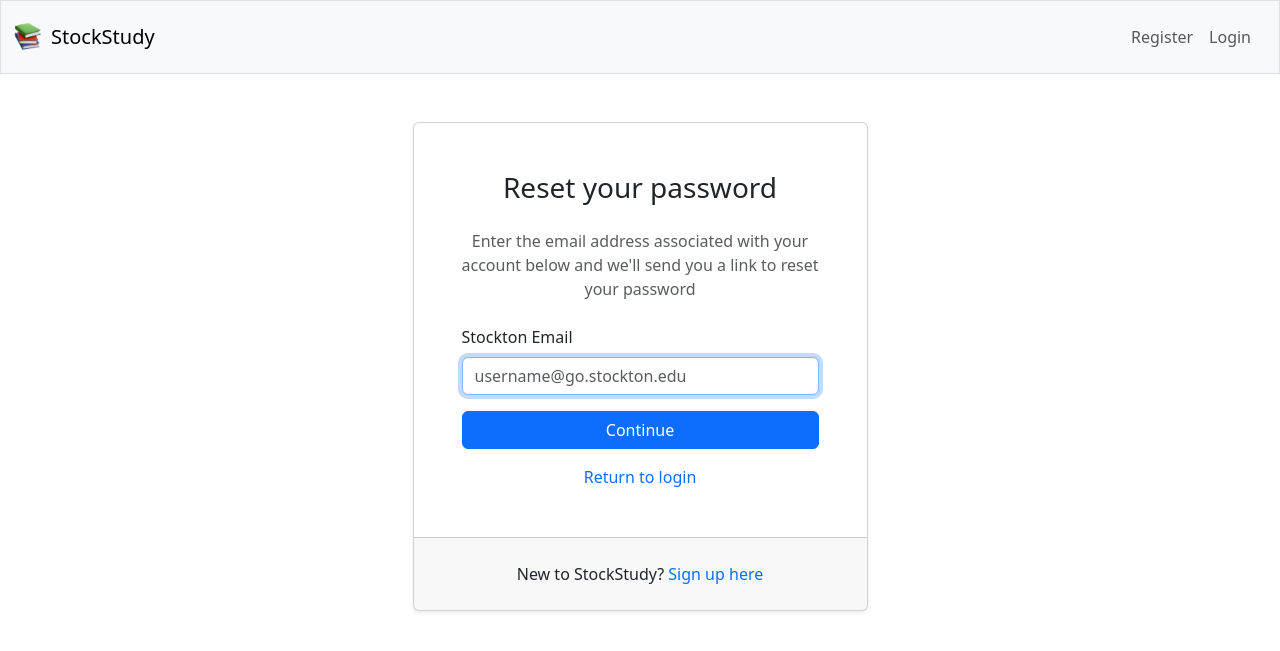
After one commit to JoeyCorbett/StockStudy, a Flask app: page /reset in a window 1280 px wide. The commit adds this page. Shown: the top 651 px of the page. Run offline with Flask 3, Linux system fonts and the light colour scheme.

Commit message:
feat: Implement password reset functionality with email verification
- Added routes for password reset workflow
- '/reset' for requesting a password reset
- '/check-email' for confirmation of reset email sent
- '/reset-email<token>' to verify the reset token and grant access to password change
- '/change-password' to change password
- Implemented rate limiting for reset email requests for prevent abuse
- Added session-based tracking to manage reset token verification
- Protected against email enumeration with consistent responses and artificial delays
- Added card footers to login, register, and reset password forms

```diff
--- a/app/__init__.py
+++ b/app/__init__.py
@@ -8,7 +8,18 @@
 from flask_sqlalchemy import SQLAlchemy
 from flask_bcrypt import Bcrypt
 from flask_login import LoginManager, login_user, login_required, logout_user, current_user
-from app.utils import is_valid_email, is_valid_name, is_valid_password, generate_verification_token, confirm_verification_token, send_verification_email
+from app.utils import (
+    is_valid_email,
+    is_valid_name,
+    is_valid_password,
+    generate_verification_token,
+    confirm_verification_token,
+    send_verification_email,
+    generate_reset_email,
+    confirm_reset_token,
+    send_reset_email,
+)
+import time
 from dotenv import load_dotenv
 load_dotenv()
 
@@ -61,17 +72,24 @@
     )
 
     # Rate limit error handler
+    # TODO Make redirect go off current page
     @app.errorhandler(429)
     def rate_limit_exceeded(e):
         email = session.get("email")
-        flash("Your have exceeded the allowed number of verification requests. Please wait and try again", "danger")
-        return redirect(url_for('verify_page'))
+        flash("Your have exceeded the allowed number of email requests. Please wait and try again", "danger")
+        return redirect(url_for('login', email=email))
 
     @limiter.limit("1 per minute; 5 per hour")
     def send_verification_email_limit(email):
         token = generate_verification_token(email)
         verification_url = url_for('verify_email', token=token, _external=True)
         send_verification_email(mail, email, verification_url)
+
+    @limiter.limit("1 per minute; 5 per hour")
+    def send_reset_email_limit(email):
+        token = generate_reset_email(email)
+        reset_url = url_for('reset_email', token=token, _external=True)
+        send_reset_email(mail, email, reset_url)
 
     login_manager.login_view = 'login'
     login_manager.login_message = None
@@ -142,6 +160,7 @@
         redirect_uri = url_for('authorize', _external=True)
         return google.authorize_redirect(redirect_uri)
 
+
     @app.route('/login/callback')
     def authorize():
         try:
@@ -189,8 +208,10 @@
                 )
                 db.session.add(new_user)
                 db.session.commit()
+
                 login_user(new_user)
                 flash(f"Welcome, {new_user.name}!", "success")
+
                 return redirect(url_for('index'))
         except OAuthError:
             flash("Authorization failed or was denied. Please try again.", "danger")
@@ -243,7 +264,7 @@
             send_verification_email_limit(email)
 
             # Save email to session
-            session["email"] = email
+            session["reg_email"] = email
 
             return redirect(url_for('verify_page'))
 
@@ -251,16 +272,19 @@
 
     @app.route("/verify-page")
     def verify_page():
-        email = session.get("email")
+        email = session.get("reg_email")
         if not email:
-            flash("Session expired or no email found. Please register again.", "danger")
-            return redirect(url_for('register'))
+            flash("Session expired or no email found.", "danger")
+            return redirect(url_for('login'))
 
         return render_template('verify.html', email=email)
 
     @app.route("/verify-email/<token>")
     def verify_email(token):
         email = confirm_verification_token(token)
+
+        # Clear Session
+        session.pop('reg_email', None)
 
         # Confirm token
         if not email:
@@ -280,15 +304,12 @@
         user.is_verified = True
         db.session.commit()
 
-        # Clear session
-        session.pop('email', None)
-
         flash("Your email has been verified! You can now log in", "success")
         return redirect(url_for('login'))
 
     @app.route("/resend-verification", methods=['POST'])
     def resend_verification():
-        email = session.get('email')
+        email = session.get('reg_email')
 
         if not email:
             flash("Session expired or no email found. Please register again.", "danger")
@@ -306,6 +327,116 @@
         return redirect(url_for('verify_page'))
 
 
+    @app.route("/reset", methods=['GET', 'POST'])
+    def reset_password():
+        if request.method == 'POST':
+            email = request.form.get("email")
+
+            if not email:
+                flash("You must enter an email", "danger")
+                return redirect(url_for('reset_password'))
+
+            if not is_valid_email(email):
+                flash("Please use a valid Stockton Email address.", "danger")
+                return redirect(url_for('reset_password'))
+
+
+            user = User.query.filter_by(email=email).first()
+            if user:
+                send_reset_email_limit(user.email)
+            else:
+                # Fake load time to prevent email enumeration
+                time.sleep(2.92)
+
+            session["reset_email"] = email
+
+            return redirect(url_for('check_email'))
+
+        return render_template("reset.html")
+
+
+    @app.route("/check-email")
+    def check_email():
+        email = session.get("reset_email")
+        if not email:
+            flash("Session expired", "danger")
+            return redirect(url_for('reset_password'))
+
+        return render_template('check-email.html', email=email)
+
+    @app.route("/reset-email/<token>")
+    def reset_email(token):
+        email = confirm_reset_token(token)
+
+        # Confirm token
+        if not email:
+            flash("The reset link is invalid or has expired.", "danger")
+            return redirect(url_for('login'))
+
+        session.pop("reset_email", None)
+        session['reset_verified_email'] = email
+
+        return redirect(url_for('change_password'))
+
+    @app.route('/resend-reset', methods=['POST'])
+    def resend_reset():
+        email = session.get('reset_email')
+
+        if not email:
+            flash("Session expired", "danger")
+            return redirect(url_for('reset_password'))
+
+        user = User.query.filter_by(email=email).first()
+        if not user:
+            time.sleep(2.75)
+        else:
+            send_reset_email_limit(user.email)
+
+        flash(f"If {email} is an email on file, we have sent an email to help you reset your password.", "success")
+        return redirect(url_for('check_email'))
+
+
+
+    @app.route("/change-password", methods=['GET', 'POST'])
+    def change_password():
+        if not session.get("reset_verified_email"):
+                flash("Unauthorized access or session expired.", "danger")
+                return redirect(url_for('reset_password'))
+
+        if request.method == "POST":
+            reset_email = session.get('reset_verified_email')
+
+            if not reset_email:
+                flash("Unauthorized access or session expired.", "danger")
+                return redirect(url_for('reset_password'))
+
+            new_password = request.form.get("new-password")
+            confirm_password = request.form.get("new-confirm-password")
+
+            if new_password != confirm_password:
+                flash("Passwords do not match", "danger")
+                return redirect(url_for('change_password'))
+
+            user = User.query.filter_by(email=reset_email).first()
+            if user.check_password(new_password):
+                flash("Password must not match recent passwords.", "danger")
+                return redirect(url_for('change_password'))
+
+            if not is_valid_password(new_password):
+                flash("Password must be at least 8 characters long and include one letter, one number, and one special character.", "danger")
+                return redirect(url_for('change_password'))
+
+            session.pop('reset_verified_email', None)
+            user.set_password(new_password)
+            db.session.commit()
+
+            flash("Password updated successfully.", "success")
+            return redirect(url_for('login'))
+
+
+        return render_template("change-password.html")
+
+
     @app.route('/logout')
     @login_required
     def logout():
--- a/app/templates/base.html
+++ b/app/templates/base.html
@@ -7,13 +7,17 @@
         <link href="https://cdn.jsdelivr.net/npm/bootstrap@5.3.3/dist/css/bootstrap.min.css" rel="stylesheet" integrity="sha384-QWTKZyjpPEjISv5WaRU9OFeRpok6YctnYmDr5pNlyT2bRjXh0JMhjY6hW+ALEwIH" crossorigin="anonymous">
         <script src="https://cdn.jsdelivr.net/npm/bootstrap@5.3.3/dist/js/bootstrap.bundle.min.js" integrity="sha384-YvpcrYf0tY3lHB60NNkmXc5s9fDVZLESaAA55NDzOxhy9GkcIdslK1eN7N6jIeHz" crossorigin="anonymous"></script>
         <link rel="stylesheet" href="../static/style.css">
-        <link rel="icon" href="{{ url_for('static', filename='images/books.png') }}"
+        <link rel="icon" href="{{ url_for('static', filename='images/books.png') }}">
+    </head>
       <body>
         <nav class="navbar navbar-expand-md bg-body-tertiary border">
           <div class="container-fluid">
-            <a class="navbar-brand" href="/">
-              <img src="{{ url_for('static', filename='images/books.png') }}" alt="StockStudy Logo" width="25" class="d-inline-block align-text-top">
-              StockStudy
+            <a class="navbar-brand d-flex align-items-center" href="/">
+              <img src="{{ url_for('static', filename='images/books.png') }}"
+                   alt="StockStudy Logo"
+                   width="30"
+                   class="d-inline-block align-text-top me-2">
+                   StockStudy
             </a>
             <button class="navbar-toggler" type="button" data-bs-toggle="collapse" data-bs-target="#navbarNav" aria-controls="navbarNav" aria-expanded="false" aria-label="Toggle navigation">
               <span class="navbar-toggler-icon"></span>
@@ -39,9 +43,9 @@
                 {% else %}
                   <li class="nav-item">
                     <a class="nav-link" href="{{ url_for('register')}}">Register</a>
-                    <li class="nav-item">
-                      <a class="nav-link" href="{{ url_for('login')}}">Login</a>
-                    </li>
+                  </li>
+                  <li class="nav-item">
+                    <a class="nav-link" href="{{ url_for('login')}}">Login</a>
                   </li>
                 {% endif %}
               </ul>
--- /dev/null
+++ b/app/templates/reset.html
@@ -0,0 +1,52 @@
+{% extends "base.html" %}
+
+{% block title %}
+    Reset - StockStudy
+{% endblock %}
+
+{% block content %}
+    <div class="container d-flex justify-content-center align-items-center mt-5">
+        <!-- Full height container for vertical centering -->
+        <div class="col-12 col-md-8 col-lg-6 col-xl-5">
+            <div class="card shadow-sm">
+                <div class="card-body p-5">
+                    <h3 class="card-title mb-4 text-center">Reset your password</h3>
+                    <p class="card-text text-muted mb-4 text-center">
+                        Enter the email address associated with your account below and we'll send you a link to reset your password
+                    </p>
+
+                    {% with messages = get_flashed_messages(with_categories=true) %}
+                        {% if messages %}
+                            <div class="mt-4">
+                                {% for category, message in messages %}
+                                    <div class="alert alert-{{ category }} alert-dismissible fade show" role="alert">
+                                        {{ message }}
+                                        <button type="button" class="btn-close" data-bs-dismiss="alert" aria-label="Close"></button>
+                                    </div>
+                                {% endfor %}
+                            </div>
+                        {% endif %}
+                    {% endwith %}
+
+                    <form action="{{ url_for('reset_password')}}" method="POST" class="d-grid">
+                        <div class="mb-3">
+                            <label for="email" class="form-label">Stockton Email</label>
+                            <input type="email" name="email" class="form-control" id="email" placeholder="username@go.stockton.edu" autocomplete="username" required autofocus>
+                        </div>
+                        <div class="mb-3">
+                            <button class="btn btn-primary w-100" type="submit">Continue</button>
+                        </div>
+                        <div class="text-center">
+                            <a href="{{ url_for('login') }}" class="text-primary link-modern">Return to login</a>
+                        </div>
+                    </form>
+                </div>
+                <div class="card-footer">
+                    <p class="text-center mt-3">
+                        New to StockStudy? <a href="/register" class="text-primary link-modern">Sign up here</a>
+                    </p>
+                </div>
+            </div>
+        </div>
+    </div>
+{% endblock %}
```
Also changed, not shown: app/templates/change-password.html (added, +43 -0 lines), app/templates/check-email.html (added, +39 -0 lines), app/templates/login.html (+8 -7 lines), app/templates/register.html (+7 -6 lines), app/utils.py (+22 -0 lines).
